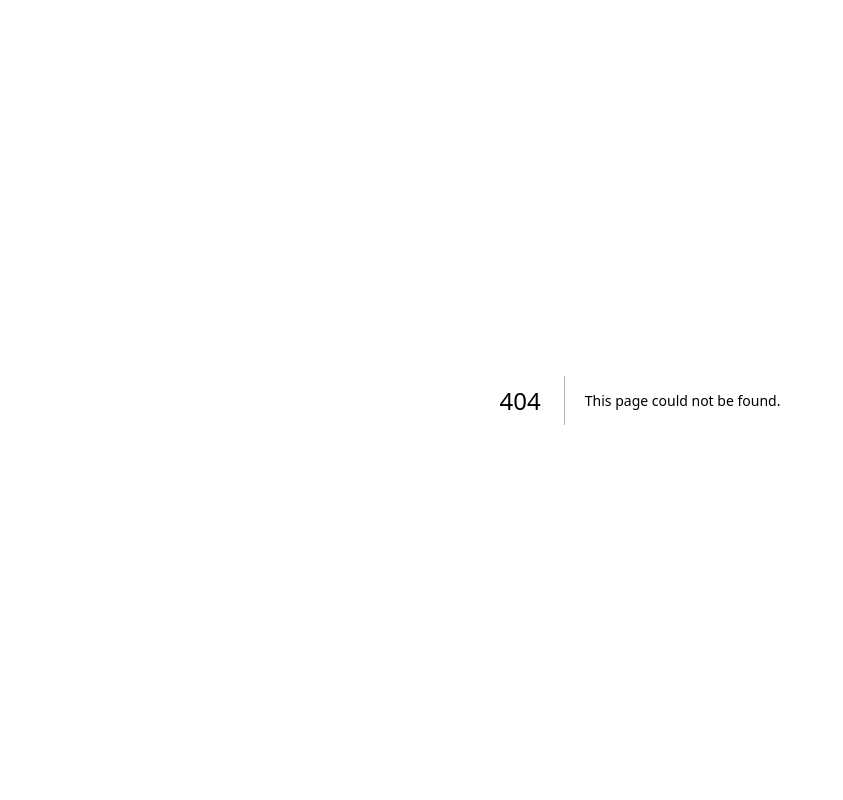
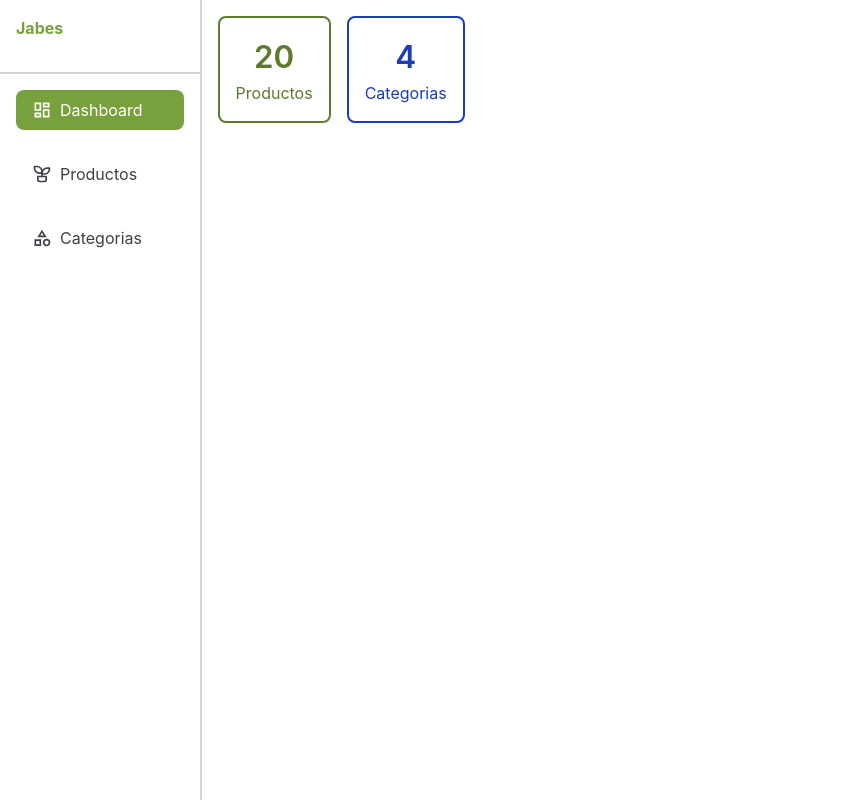
Before and after one commit to g-susvs/jabes, a Next.js app: page /admin/dashboard in a window 1280 px wide. Before the commit this address had no page. Shown: the whole page, without its empty margins (0-843 px from the left). Built offline with nearby package versions, Linux system fonts and the light colour scheme.

Commit message:
feat: 🎸 add admin layout

```diff
--- /dev/null
+++ b/src/app/admin/categories/page.tsx
@@ -0,0 +1,3 @@
+export default function Categories() {
+  return <div>CategoriesPage</div>;
+}
--- /dev/null
+++ b/src/app/admin/dashboard/page.tsx
@@ -0,0 +1,5 @@
+import { DashboardPage } from "@/modules/private/dashboard/DashboardPage";
+
+export default function Dashboard() {
+  return <DashboardPage />;
+}
--- /dev/null
+++ b/src/app/admin/layout.tsx
@@ -0,0 +1,47 @@
+import type { Metadata } from "next";
+import { Geist, Geist_Mono } from "next/font/google";
+import "../../assets/styles/globals.css";
+import { NavbarAdmin } from "@/shared/components/navbar-admin";
+import { MenuList } from "@/shared/components/navbar-admin/menu-list";
+
+const geistSans = Geist({
+  variable: "--font-geist-sans",
+  subsets: ["latin"],
+});
+
+const geistMono = Geist_Mono({
+  variable: "--font-geist-mono",
+  subsets: ["latin"],
+});
+
+export const metadata: Metadata = {
+  title: "Create Next App",
+  description: "Generated by create next app",
+};
+
+export default function RootLayout({
+  children,
+}: Readonly<{
+  children: React.ReactNode;
+}>) {
+  return (
+    <html lang="es">
+      <body
+        className={`${geistSans.variable} ${geistMono.variable} antialiased`}
+      >
+        <div className="flex flex-col xs:flex-row w-full h-screen">
+          <NavbarAdmin className="block xs:hidden" />
+          <aside className="border-r-2 border-zinc-300 w-[240px] hidden xs:block">
+            <div className="p-4">
+              <span className="text-primary-600 font-bold">Jabes</span>
+            </div>
+            <div className="mt-4 border-t-2 border-zinc-300 p-4">
+              <MenuList />
+            </div>
+          </aside>
+          <section className="w-full h-full p-4">{children}</section>
+        </div>
+      </body>
+    </html>
+  );
+}
--- /dev/null
+++ b/src/app/admin/products/page.tsx
@@ -0,0 +1,3 @@
+export default function Products() {
+  return <div>ProductsPage</div>;
+}
--- a/src/modules/auth/hooks/useLogin.tsx
+++ b/src/modules/auth/hooks/useLogin.tsx
@@ -12,7 +12,7 @@ export const useLogin = () => {
     try {
       const resp = await authInstance.post<IApiResponse<unknown>>("/login", data);
       if(resp.data.success){
-        return router.push("/")
+        return router.push("/admin/dashboard")
       }
     } catch (error) {
       console.error(error);
--- /dev/null
+++ b/src/modules/private/dashboard/DashboardPage.tsx
@@ -0,0 +1,14 @@
+export const DashboardPage = () => {
+  return (
+    <section className="flex flex-wrap gap-4">
+      <div className="p-4 flex flex-col items-center text-primary-700 rounded-lg border-2 border-primary-700">
+        <span className="heading-4 font-semibold">20</span>
+        <span>Productos</span>
+      </div>
+      <div className="p-4 flex flex-col items-center text-blue-800 rounded-lg border-2 border-blue-800">
+        <span className="heading-4 font-semibold">4</span>
+        <span>Categorias</span>
+      </div>
+    </section>
+  );
+};
--- a/src/shared/components/icon/icons.tsx
+++ b/src/shared/components/icon/icons.tsx
@@ -1,7 +1,8 @@
-import { MdOutlineContentCut, MdOutlineWaterDrop } from "react-icons/md";
+import { MdOutlineCategory, MdOutlineContentCut, MdOutlineDashboard, MdOutlineWaterDrop } from "react-icons/md";
 import { IconComponentProps } from "./icon.interface";
 import { SiGumtree } from "react-icons/si";
 import { LuBug } from "react-icons/lu";
+import { TbPlant } from "react-icons/tb";
 
 export const getIcon = ({ iconName, ...rest }: IconComponentProps) => {
   return {
@@ -9,5 +10,8 @@ export const getIcon = ({ iconName, ...rest }: IconComponentProps) => {
     MdOutlineWaterDrop: <MdOutlineWaterDrop {...rest} />,
     SiGumtree: <SiGumtree {...rest} />,
     LuBug: <LuBug {...rest} />,
+    MdOutlineDashboard: <MdOutlineDashboard {...rest} />,
+    TbPlant : <TbPlant  {...rest} />,
+    MdOutlineCategory : <MdOutlineCategory   {...rest} />,
   }[iconName];
 };
--- /dev/null
+++ b/src/shared/components/navbar-admin/index.tsx
@@ -0,0 +1,59 @@
+"use client";
+import { usePathname } from "next/navigation";
+import React, { useEffect, useState } from "react";
+import { IoClose, IoMenu } from "react-icons/io5";
+import { Container } from "../container";
+import { clsx } from "@/libs/clsx";
+import { MenuList } from "./menu-list";
+
+interface IProps {
+  className?: string;
+}
+
+export const NavbarAdmin = ({ className }: IProps) => {
+  const path = usePathname();
+  const [openDrawer, setOpenDrawer] = useState(false);
+
+  const handleToggleOpenDrawer = () => setOpenDrawer(!openDrawer);
+
+  useEffect(() => {
+    setOpenDrawer(false);
+  }, [path]);
+  return (
+    <nav className={clsx("relative", className)}>
+      <Container className="flex flex-row justify-between items-center px-4 py-2">
+        <button className="text-primary-600" onClick={handleToggleOpenDrawer}>
+          {openDrawer ? <IoClose size={40} /> : <IoMenu size={40} />}
+        </button>
+        <span className="text-3xl font-semibold text-primary-500">JABES</span>
+      </Container>
+      <section
+        className={clsx(
+          "absolute top-0 left-0 w-full h-screen  transition-all",
+          openDrawer && "bg-[#00000077]",
+          !openDrawer && "bg-transparent hidden"
+        )}
+      >
+        <div className="relative">
+          <div
+            className={clsx(
+              "absolute top-0 left-0 bg-white max-w-[250px] w-full h-screen",
+              !openDrawer && "ml-[100%]",
+              openDrawer && "ml-[0%]"
+            )}
+          >
+            <button
+              className="text-primary-600"
+              onClick={handleToggleOpenDrawer}
+            >
+              {openDrawer ? <IoClose size={40} /> : <IoMenu size={40} />}
+            </button>
+            <section className="mt-4 border-t-2 border-zinc-300 p-4">
+              <MenuList />
+            </section>
+          </div>
+        </div>
+      </section>
+    </nav>
+  );
+};
--- /dev/null
+++ b/src/shared/components/navbar-admin/menu-list.tsx
@@ -0,0 +1,17 @@
+import { MenuItem } from "./nav-item";
+
+const links = [
+  { href: "/admin/dashboard", label: "Dashboard", icon: "MdOutlineDashboard" },
+  { href: "/admin/products", label: "Productos", icon: "TbPlant" },
+  { href: "/admin/categories", label: "Categorias", icon: "MdOutlineCategory" },
+];
+
+export const MenuList = () => {
+  return (
+    <div className="flex flex-col gap-6">
+      {links.map((item, index) => (
+        <MenuItem key={index} {...item} />
+      ))}
+    </div>
+  );
+};
--- /dev/null
+++ b/src/shared/components/navbar-admin/nav-item.tsx
@@ -0,0 +1,28 @@
+"use client";
+
+import { clsx } from "@/libs/clsx";
+import Link from "next/link";
+import { Icon } from "../icon";
+import { usePathname } from "next/navigation";
+
+interface IProps {
+  href: string;
+  icon: string;
+  label: string;
+}
+export const MenuItem = ({ href, icon, label }: IProps) => {
+  const path = usePathname();
+  return (
+    <Link
+      href={href}
+      className={clsx(
+        "flex flex-row items-center gap-2 px-4 py-2 rounded-lg hover:bg-primary-600 hover:text-white transition-all",
+        path !== href && "text-zinc-700",
+        path === href && "bg-primary-600 text-white"
+      )}
+    >
+      <Icon iconName={icon} size={20} />
+      <span className="paragraph-lg">{label}</span>
+    </Link>
+  );
+};
```
